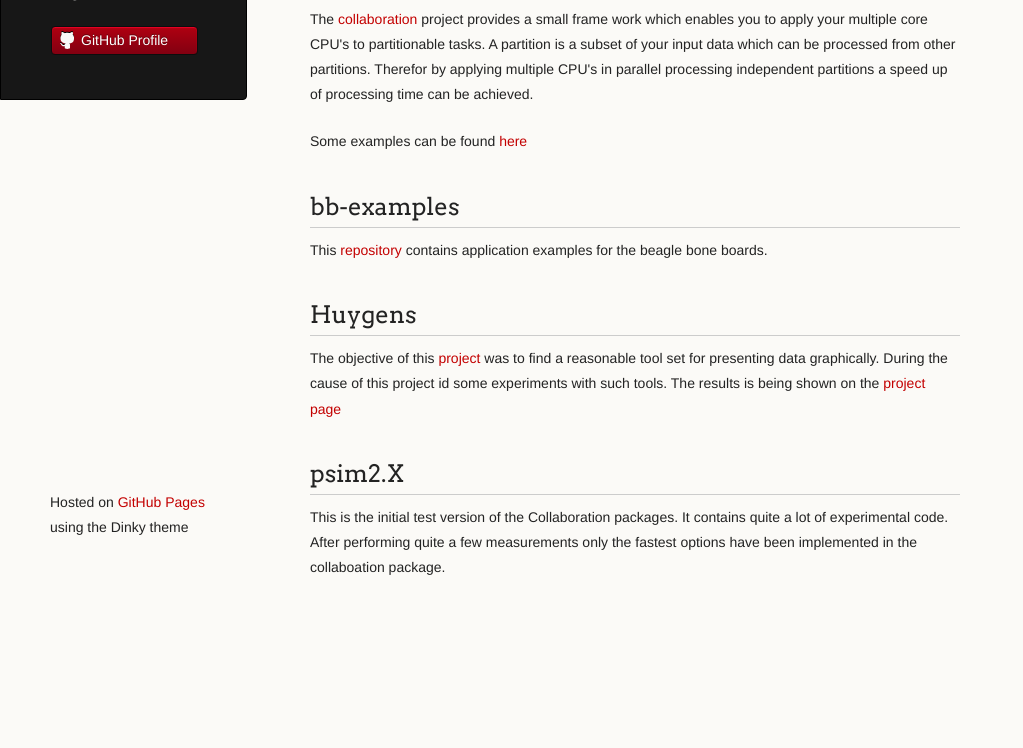
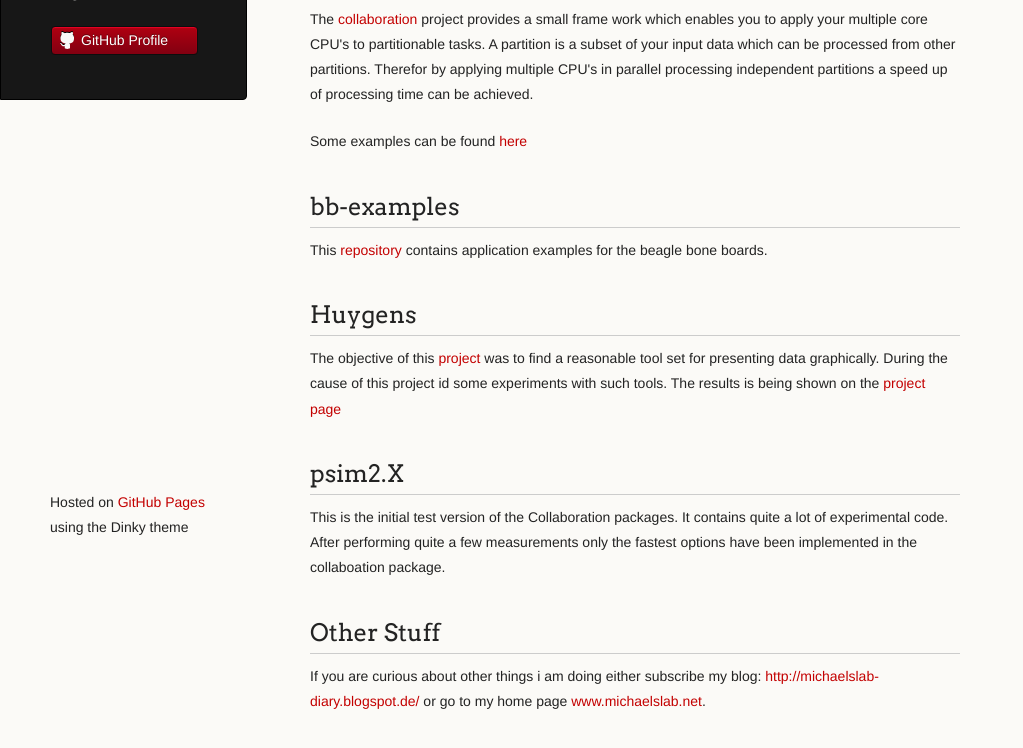
Before and after one commit to merdmann/merdmann.github.io, a plain HTML site: page index.html in a window 1280 px wide. Shown: the part 228-976 px from the top of the page, without its empty margins (0-1023 px from the left). Before the commit the page ends 881 px from the top, so only its background shows below. Drawn offline with Linux system fonts and the light colour scheme.

Commit message:
Replace master branch with page content via GitHub

```diff
--- a/index.html
+++ b/index.html
@@ -3,7 +3,7 @@
   <head>
     <meta charset="utf-8">
     <meta http-equiv="X-UA-Compatible" content="chrome=1">
-    <title>Michael Erdmann's Respositories by merdmann</title>
+    <title>Michael Erdmann&#39;s Respositories by merdmann</title>
 
     <link rel="stylesheet" href="stylesheets/styles.css">
     <link rel="stylesheet" href="stylesheets/pygment_trac.css">
@@ -16,7 +16,7 @@
   <body>
     <div class="wrapper">
       <header>
-        <h1 class="header">Michael Erdmann's Respositories</h1>
+        <h1 class="header">Michael Erdmann&#39;s Respositories</h1>
         <p class="header">Pages</p>
 
 
@@ -54,6 +54,13 @@ visit my home page <a href="http://www.michaelslab.net">http://www.michaelslab.n
 <a name="psim2x" class="anchor" href="#psim2x"><span class="octicon octicon-link"></span></a>psim2.X</h2>
 
 <p>This is the initial test version of the Collaboration packages. It contains quite a lot of experimental code. After performing quite a few measurements only the fastest options have been implemented in the collaboation package.</p>
+
+<h2>
+<a name="other-stuff" class="anchor" href="#other-stuff"><span class="octicon octicon-link"></span></a>Other Stuff</h2>
+
+<p>If you are curious about other things i am doing either subscribe my blog:
+<a href="http://michaelslab-diary.blogspot.de/">http://michaelslab-diary.blogspot.de/</a> or go to my home page
+<a href="http://www.michaelslab.net">www.michaelslab.net</a>.</p>
       </section>
       <footer>
         <p><small>Hosted on <a href="https://pages.github.com">GitHub Pages</a> using the Dinky theme</small></p>
```
Also changed, not shown: params.json (+1 -1 lines).
